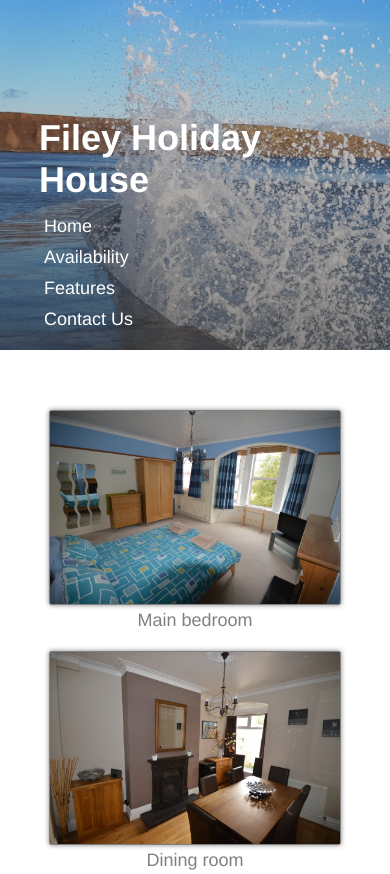
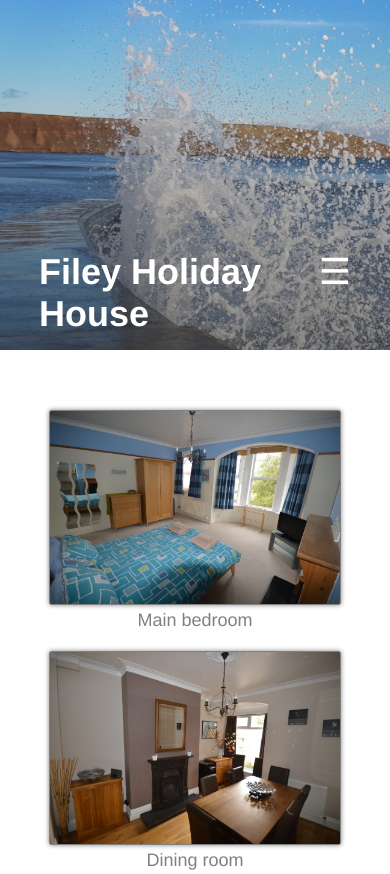
Before and after one commit to tomowen02/FileyHolidayHouse, a plain HTML site: page index.html in a window 390 px wide. Shown: the top 874 px of the page. Drawn offline with Linux system fonts and the light colour scheme.

Commit message:
New mobile navigation menu Used javascript and css to create a new dropdown menu for mobile devices

```diff
--- a/index.html
+++ b/index.html
@@ -3,13 +3,19 @@
     <head>
         <title>My Webpage</title>
         <link rel="stylesheet" href="styles.css">
+        <script src="topBar.js"></script>
         <meta name="viewport" content="width=device-width, initial-scale=1">
     </head>
     <body>
         <header>
             <nav>
-                <h1>Filey Holiday House</h1>
-                <ul>
+                <div class="title">
+                    <h1>Filey Holiday House</h1>
+                    <a href="javascript:void(0);" class="icon" onclick="myFunction()">
+                        ☰
+                    </a>
+                </div>
+                <ul class="nav-list" id="main-nav-list">
                     <li><a href="index.html">Home</a></li>
                     <li><a href="availability.html">Availability</a></li>
                     <li><a href="features.html">Features</a></li>
--- a/styles.css
+++ b/styles.css
@@ -51,6 +51,10 @@ nav {
 nav h1 {
     font-size: 36px;
     margin: 0;
+}
+
+nav .title a {
+    display: none;
 }
 
 nav ul {
@@ -140,6 +144,24 @@ footer {
         width: 100%;
     }
 
+    nav .title {
+        display: flex;
+        font-size: 36px;
+    }
+
+    nav .title a {
+        display: flex;
+        padding-left: 10px
+    }
+
+    nav .nav-list {
+        display: none;
+    }
+
+    nav .nav-list.responsive {
+        display: block;
+    }
+
     nav li {
         display: block;
     }
--- /dev/null
+++ b/topBar.js
@@ -0,0 +1,9 @@
+
+function myFunction() {
+  var x = document.getElementById("main-nav-list");
+  if (x.className === "nav-list") {
+    x.className += " responsive";
+  } else {
+    x.className = "nav-list";
+  }
+}
```
